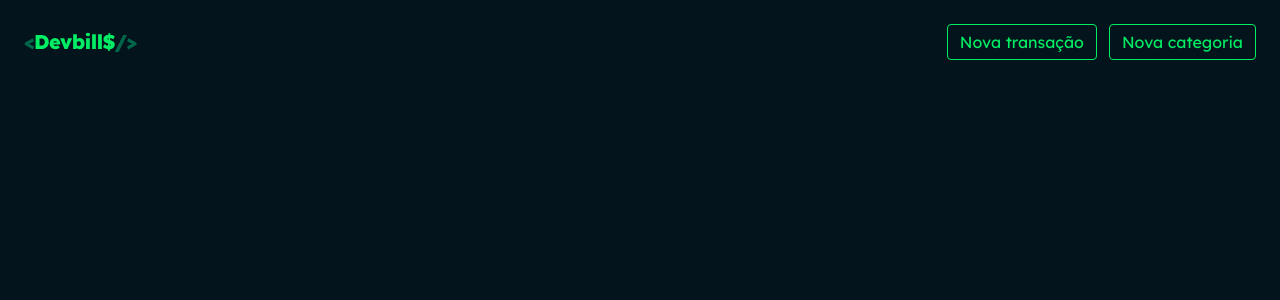
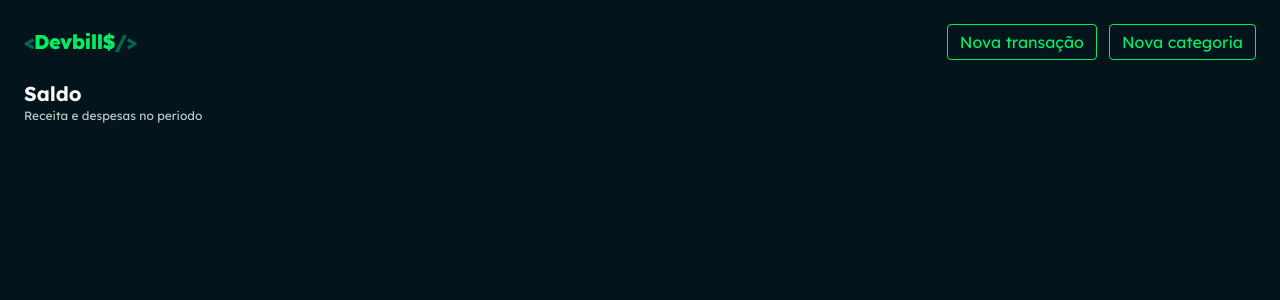
Before and after one commit to Wellingtonalves33/Devbills-front-end, a React (Vite) app: page / in a window 1280 px wide. Shown: the top 300 px of the page. Built offline with nearby package versions, Linux system fonts and the light colour scheme.

Commit message:
criando o title

```diff
--- /dev/null
+++ b/src/components/title/index.tsx
@@ -0,0 +1,14 @@
+import { Container } from './styles';
+
+type TitleProps = {
+    title: string;
+    subtitle: string;
+}
+export function Title({ title, subtitle }: TitleProps) {
+  return (
+    <Container>
+      <h2>{title}</h2>
+      <span>{subtitle}</span>
+    </Container>
+  );
+}
--- /dev/null
+++ b/src/components/title/styles.ts
@@ -0,0 +1,20 @@
+import {styled} from "styled-components";
+import { theme } from "../../styles/theme";
+
+export const Container = styled.div`
+display: flex;
+flex-direction: column;
+gap: 0.375rem;
+
+h2{
+    font-size: 1.25rem;
+    color: ${theme.colors.white};
+    font-weight: 700;
+}
+
+span{
+    font-size: 0.75rem;
+    color: ${theme.colors.neutral};
+    font-weight: 400;
+}
+`
--- a/src/screens/home/index.tsx
+++ b/src/screens/home/index.tsx
@@ -1,9 +1,11 @@
 import { Button } from '../../components/button';
 import { Logo } from '../../components/logo';
-import { Header } from './styles';
+import { Title } from '../../components/title';
+import { Filters, Header, Main, Secyion } from './styles';
 
 export function Home() {
   return (
+    <>
       <Header>
         <Logo />
         <div>
@@ -11,5 +13,13 @@ export function Home() {
           <Button variant="outline">Nova categoria</Button>
         </div>
       </Header>
+      <Main>
+        <Secyion>
+          <Filters>
+            <Title title="Saldo" subtitle="Receita e despesas no periodo" />
+          </Filters>
+        </Secyion>
+      </Main>
+    </>
   );
 }
--- a/src/screens/home/styles.ts
+++ b/src/screens/home/styles.ts
@@ -12,3 +12,23 @@ padding: 1.5rem;
     gap: 0.75rem;
 }
 `;
+
+export const Main = styled.main`
+display: flex;
+gap: 0.75rem;
+width: 100%;
+padding: 0 1.5rem 1.5rem 1.5rem;
+`;
+
+export const Secyion = styled.section`
+display: flex;
+flex-direction: column;
+gap: 0.75rem;
+width: 100%;
+`;
+export const Filters = styled.div`
+display: flex;
+align-items: center;
+justify-content: space-between;
+width: 100%;
+`;
```
Lines whose indentation alone changed are shown as unchanged.
